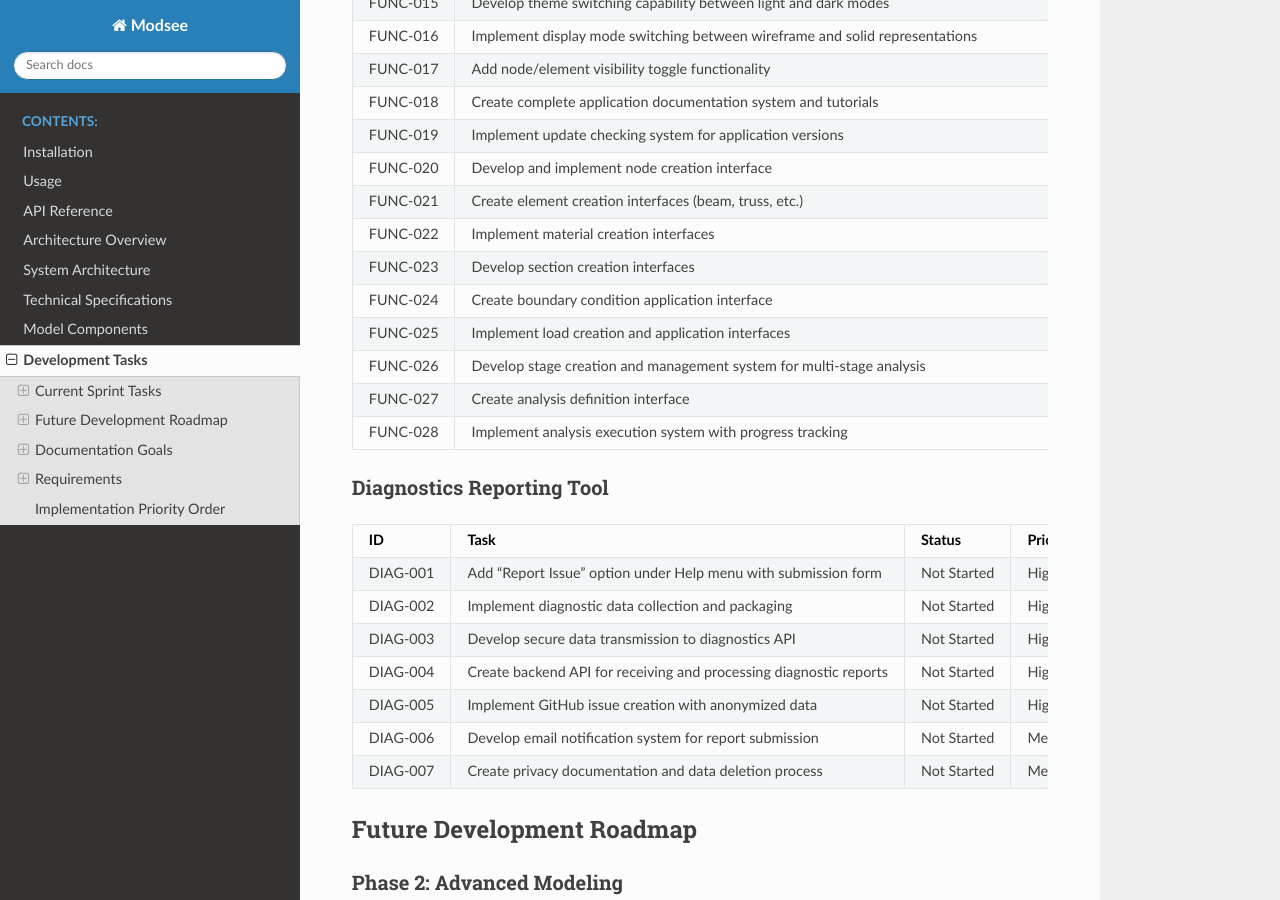
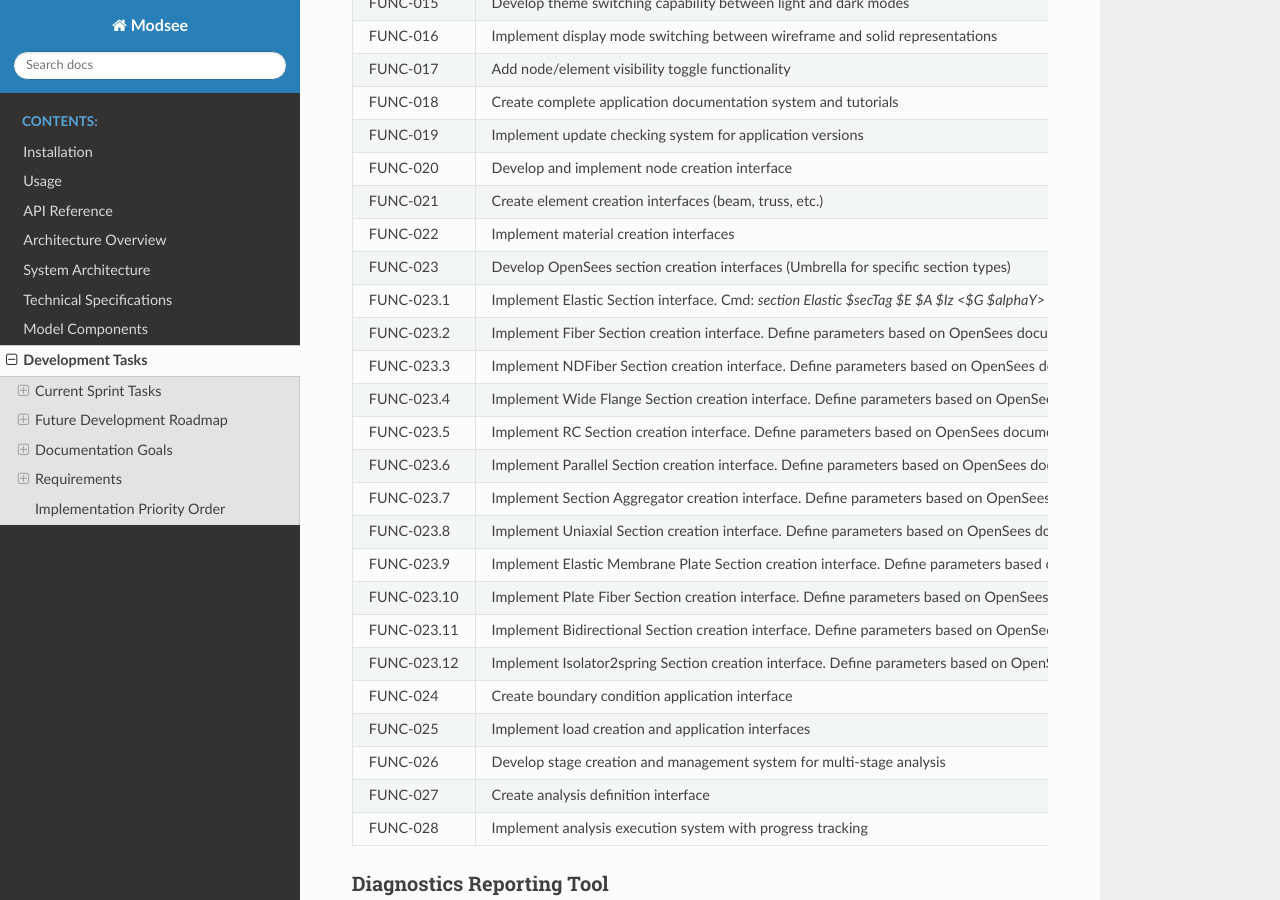
Before and after one commit to ModseeDev/Modsee, a Sphinx documentation site: the page built from docs/tasks/tasks.rst, in a window 1280 px wide and 900 px high, scrolled down 2337 px. Built offline with Sphinx 7.4.7 and the Read the Docs theme 3.1.0, drawn with Linux system fonts in a browser that asks for light colours; pages that are not in the unit, such as notebooks, are missing from menus.

Commit message:
tasks update

```diff
--- a/docs/tasks/tasks.rst
+++ b/docs/tasks/tasks.rst
@@ -288,9 +288,57 @@ Selection and Visualization Functionality
      - Done
      - High
    * - FUNC-023
-     - Develop section creation interfaces
+     - Develop OpenSees section creation interfaces (Umbrella for specific section types)
      - Not Started
      - High
+   * - FUNC-023.1
+     - Implement Elastic Section interface. Cmd: `section Elastic $secTag $E $A $Iz <$G $alphaY>` (2D) / `$secTag $E $A $Iz $Iy $G $J <$alphaY $alphaZ>` (3D). Params: $secTag (tag), $E (Young's Mod), $A (area), $Iz (Izz), $Iy (Iyy, 3D), $G (Shear Mod), $J (torsion const, 3D), $alphaY/Z (shear shape factors, opt).
+     - Not Started
+     - High
+   * - FUNC-023.2
+     - Implement Fiber Section creation interface. Define parameters based on OpenSees documentation.
+     - Not Started
+     - Medium
+   * - FUNC-023.3
+     - Implement NDFiber Section creation interface. Define parameters based on OpenSees documentation.
+     - Not Started
+     - Medium
+   * - FUNC-023.4
+     - Implement Wide Flange Section creation interface. Define parameters based on OpenSees documentation.
+     - Not Started
+     - Medium
+   * - FUNC-023.5
+     - Implement RC Section creation interface. Define parameters based on OpenSees documentation.
+     - Not Started
+     - Medium
+   * - FUNC-023.6
+     - Implement Parallel Section creation interface. Define parameters based on OpenSees documentation.
+     - Not Started
+     - Medium
+   * - FUNC-023.7
+     - Implement Section Aggregator creation interface. Define parameters based on OpenSees documentation.
+     - Not Started
+     - Medium
+   * - FUNC-023.8
+     - Implement Uniaxial Section creation interface. Define parameters based on OpenSees documentation.
+     - Not Started
+     - Medium
+   * - FUNC-023.9
+     - Implement Elastic Membrane Plate Section creation interface. Define parameters based on OpenSees documentation.
+     - Not Started
+     - Medium
+   * - FUNC-023.10
+     - Implement Plate Fiber Section creation interface. Define parameters based on OpenSees documentation.
+     - Not Started
+     - Medium
+   * - FUNC-023.11
+     - Implement Bidirectional Section creation interface. Define parameters based on OpenSees documentation.
+     - Not Started
+     - Medium
+   * - FUNC-023.12
+     - Implement Isolator2spring Section creation interface. Define parameters based on OpenSees documentation.
+     - Not Started
+     - Medium
    * - FUNC-024
      - Create boundary condition application interface
      - Not Started
```
